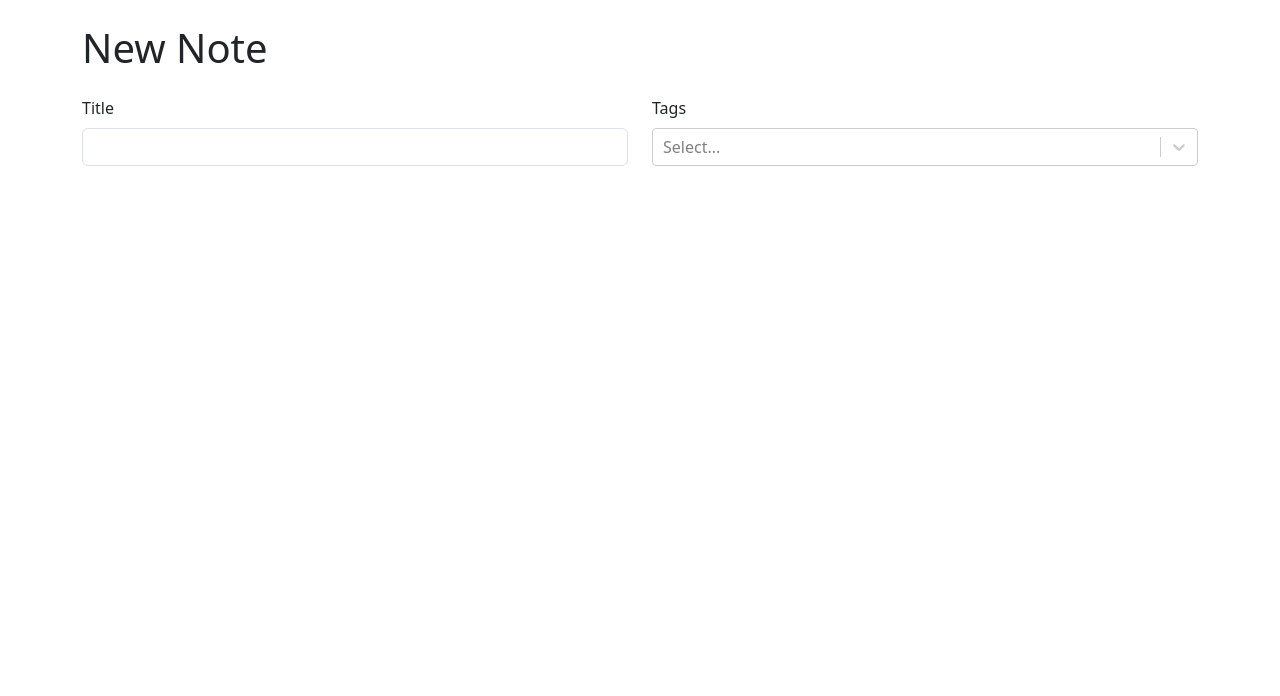
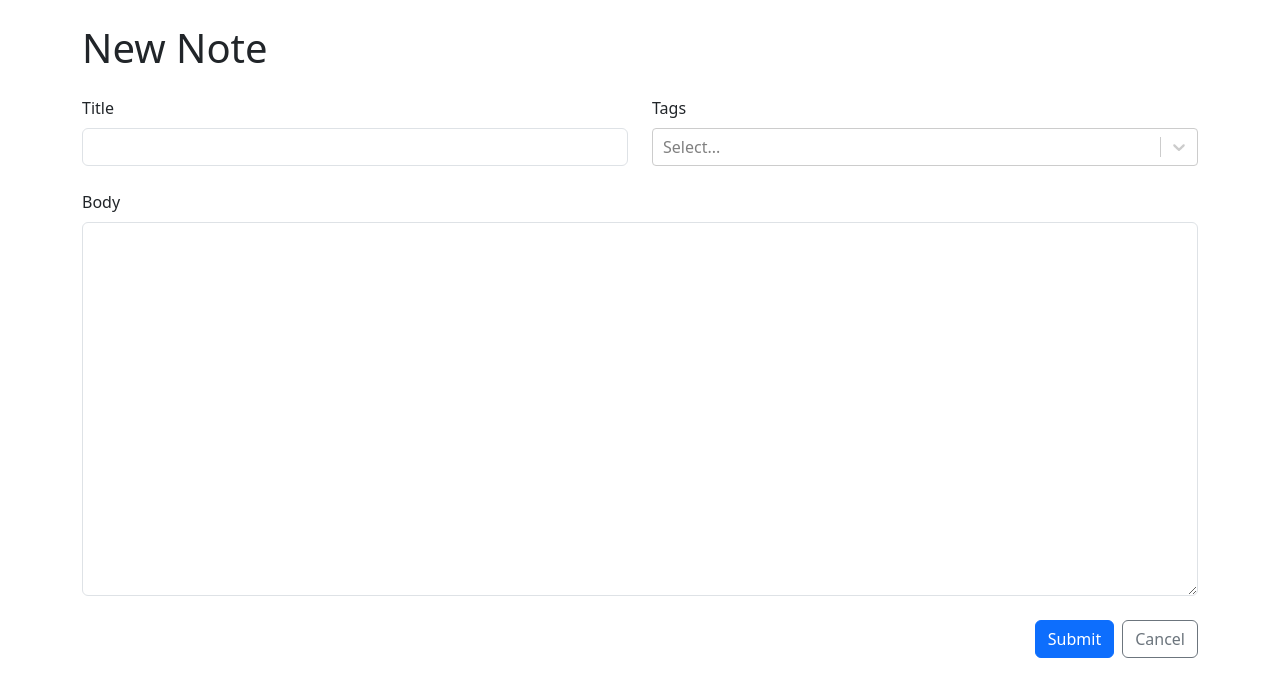
Before and after one commit to aiefymenko/react-note-taking-app, a React (Vite) app: page /new in a window 1280 px wide. Shown: the top 696 px of the page. Built offline with nearby package versions, Linux system fonts and the light colour scheme.

Commit message:
Create Submit and Cancel buttons

```diff
--- a/src/NoteForm.tsx
+++ b/src/NoteForm.tsx
@@ -1,4 +1,4 @@
-import { Col, Form, Row, Stack } from "react-bootstrap";
+import { Button, Col, Form, Row, Stack } from "react-bootstrap";
 import CreatableReactSelect from 'react-select/creatable'
 
 export function NoteForm() {
@@ -18,6 +18,14 @@
         </Form.Group>
         </Col>
       </Row>
+      <Form.Group controlId="markdown">
+          <Form.Label>Body</Form.Label>
+          <Form.Control required as='textarea' rows={15} />
+        </Form.Group>
+        <Stack direction="horizontal" gap={2} className="justify-content-end">
+          <Button type="submit" variant="primary">Submit</Button>
+          <Button type="button" variant="outline-secondary">Cancel</Button>
+        </Stack>
     </Stack>
   </Form>
 }
```
